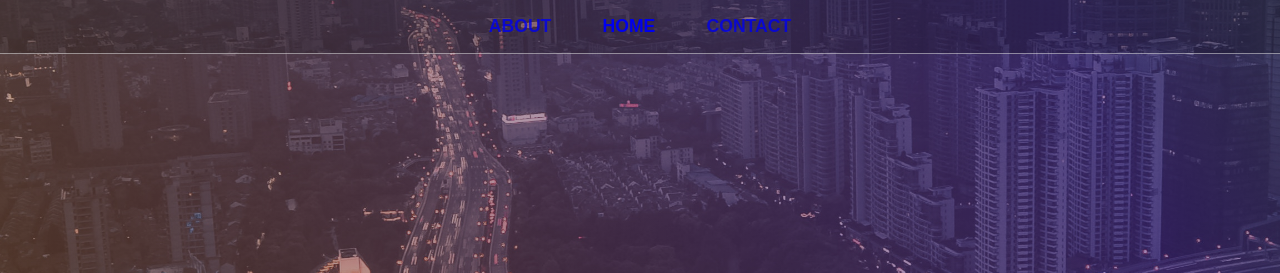
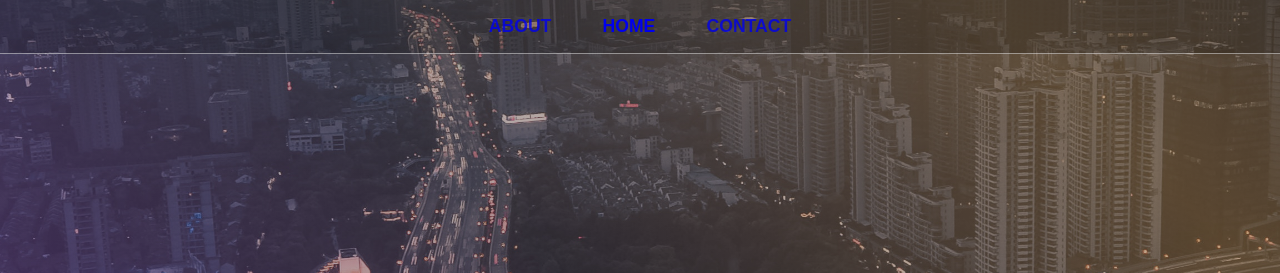
Before and after one commit to mthom26/gatsby-page-transitions, a Gatsby site: page / in a window 1280 px wide. Shown: the top 273 px of the page. Built offline with nearby package versions, Linux system fonts and the light colour scheme; Gatsby itself is replaced by a stand-in of ours.

Commit message:
Update background gradient

```diff
--- a/src/index.css
+++ b/src/index.css
@@ -97,8 +97,8 @@ h1 {
 
 .layoutBgGradient {
   position: absolute;
-  background: linear-gradient(66deg, rgba(255,212,70,1) 0%, rgba(255,212,70,1) 16%, rgba(255,125,44,1) 35%, rgba(136,44,255,1) 64%, rgba(78,177,5,1) 83%, rgba(78,177,5,1) 100%);
-  opacity: 0.25;
+  background: linear-gradient(45deg, rgba(119,65,255,1) 0%, rgba(155,80,255,0.3393732492997199) 17%, rgba(189,95,255,1) 33%, rgba(225,137,161,0.40379901960784315) 51%, rgba(255,172,82,1) 66%, rgba(255,137,70,0.3701855742296919) 83%, rgba(255,101,58,1) 100%);
+  opacity: 0.3;
   height: 100vh;
   width: 300vw;
   transform: translateX(-100vw);
```
